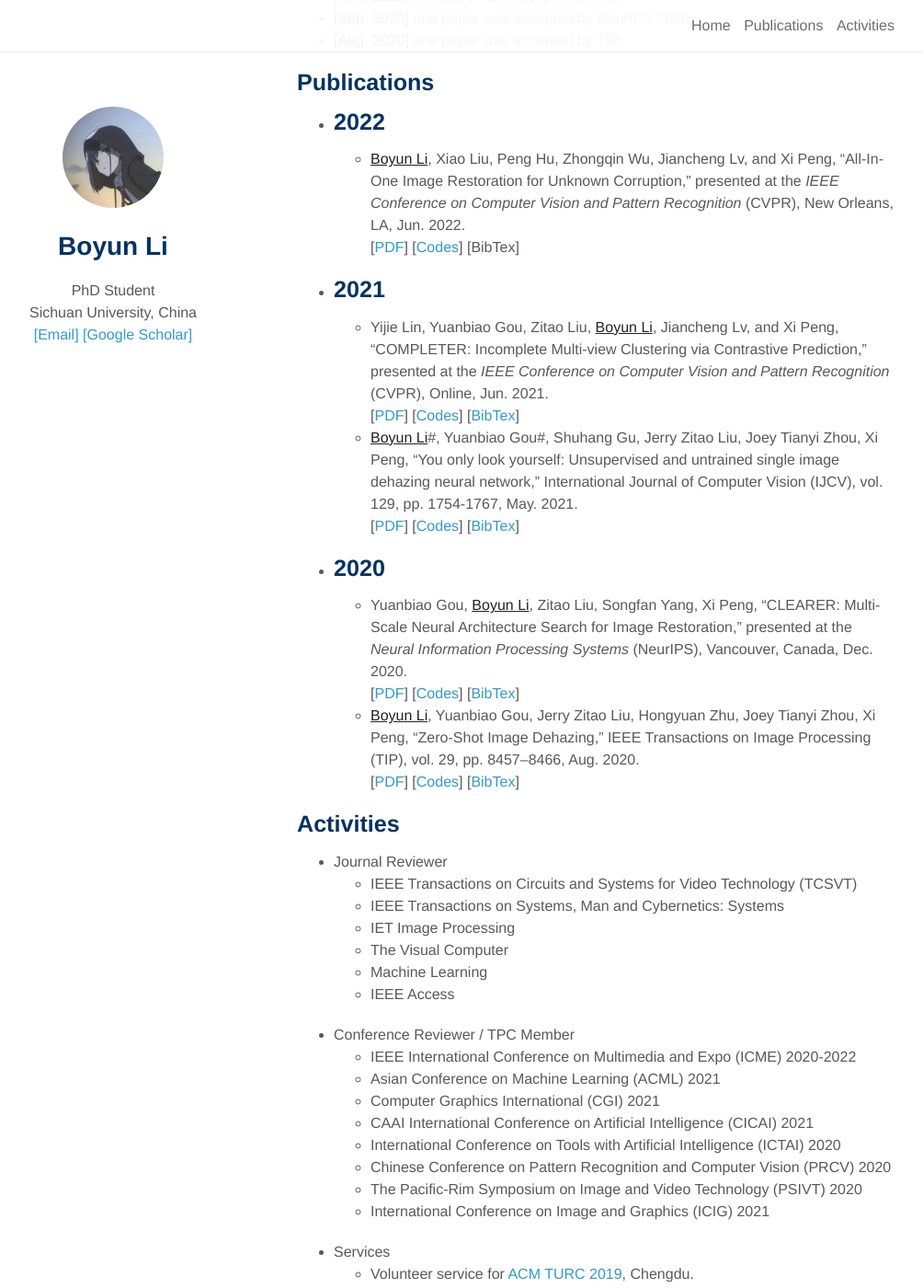
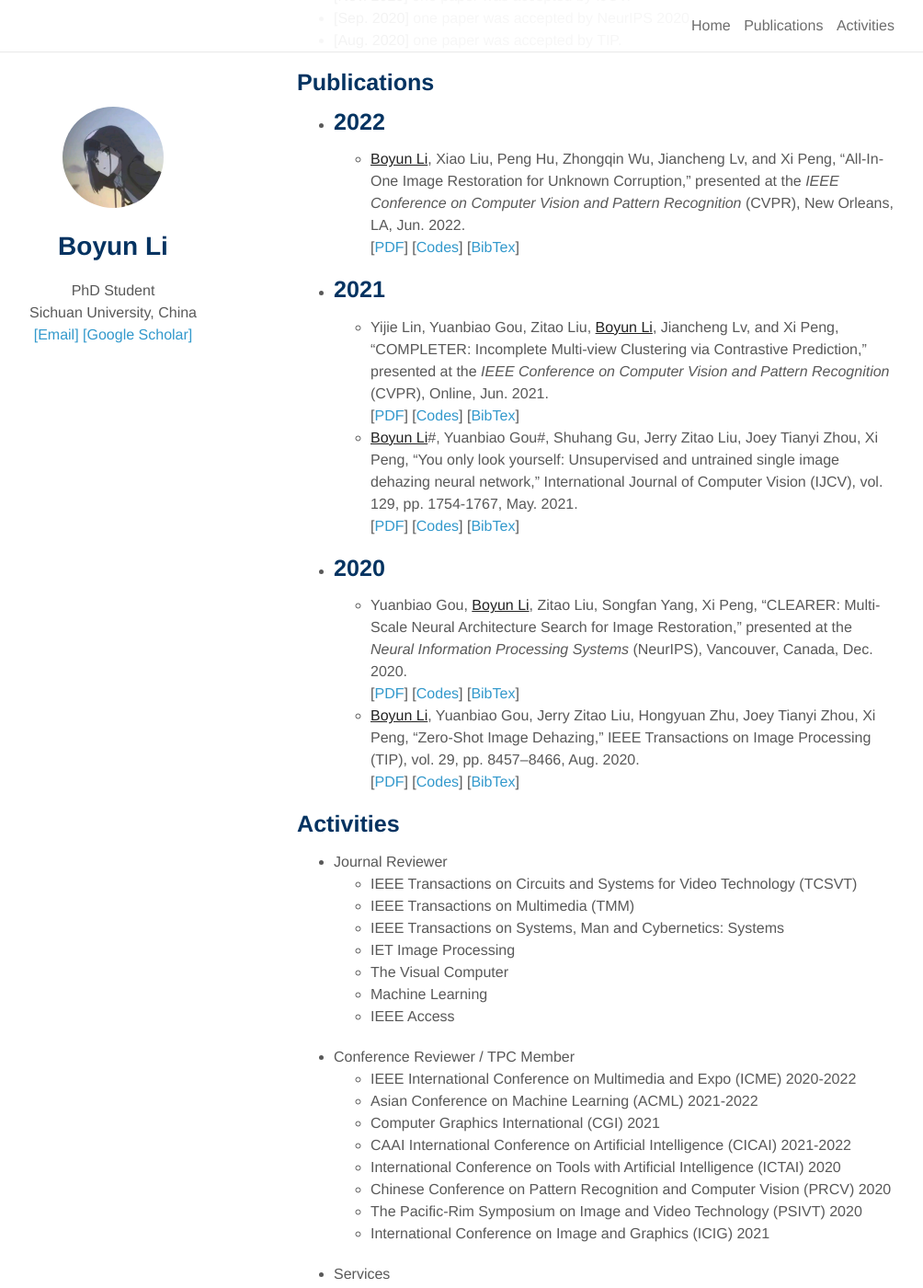
Before and after one commit to liboyun/liboyun.github.io, a Jekyll site: the page built from index.md, in a window 1280 px wide and 1400 px high, scrolled down 518 px. Shown: the whole window at 92% size, without its empty margins (147-1151 px from the left). Built offline with Jekyll 4.4.1, drawn with Linux system fonts in a browser that asks for light colours; nearby versions of some CDN libraries; a style sheet for code colours, icons or effects is not loaded; our own code applies the rules of GitHub Pages for plain Markdown files.

Commit message:
update reviewer information

```diff
--- a/index.md
+++ b/index.md
@@ -26,7 +26,7 @@ His major interests include Computer Vision and Deep Learning. Recently, he main
 
 - ## 2022
 
-  - **<u>Boyun Li</u>**, Xiao Liu, Peng Hu, Zhongqin Wu, Jiancheng Lv, and Xi Peng, “All-In-One Image Restoration for Unknown Corruption,” presented at the *IEEE Conference on Computer Vision and Pattern Recognition* (CVPR), New Orleans, LA, Jun. 2022.<br>[[PDF](http://pengxi.me/wp-content/uploads/2022/03/All-In-One-Image-Restoration-for-Unknown-Corruption.pdf)] [[Codes](https://github.com/XLearning-SCU/2022-CVPR-AirNet)] [BibTex]
+  - **<u>Boyun Li</u>**, Xiao Liu, Peng Hu, Zhongqin Wu, Jiancheng Lv, and Xi Peng, “All-In-One Image Restoration for Unknown Corruption,” presented at the *IEEE Conference on Computer Vision and Pattern Recognition* (CVPR), New Orleans, LA, Jun. 2022.<br>[[PDF](http://pengxi.me/wp-content/uploads/2022/03/All-In-One-Image-Restoration-for-Unknown-Corruption.pdf)] [[Codes](https://github.com/XLearning-SCU/2022-CVPR-AirNet)] [[BibTex](http://pengxi.me/wp-content/uploads/2022/05/All-In-One-Image-Restoration-for-Unknown-Corruption.txt)]
 
 - ## 2021
 
@@ -44,6 +44,7 @@ His major interests include Computer Vision and Deep Learning. Recently, he main
 
 * Journal Reviewer
   * IEEE Transactions on Circuits and Systems for Video Technology (TCSVT)
+  * IEEE Transactions on Multimedia (TMM)
   * IEEE Transactions on Systems, Man and Cybernetics: Systems
   * IET Image Processing
   * The Visual Computer
@@ -52,9 +53,9 @@ His major interests include Computer Vision and Deep Learning. Recently, he main
 
 * Conference Reviewer / TPC Member
   * IEEE International Conference on Multimedia and Expo (ICME) 2020-2022
-  * Asian Conference on Machine Learning (ACML) 2021
+  * Asian Conference on Machine Learning (ACML) 2021-2022
   * Computer Graphics International (CGI) 2021
-  * CAAI International Conference on Artificial Intelligence (CICAI) 2021
+  * CAAI International Conference on Artificial Intelligence (CICAI) 2021-2022
   * International Conference on Tools with Artificial Intelligence (ICTAI) 2020
   * Chinese Conference on Pattern Recognition and Computer Vision (PRCV) 2020
   * The Pacific-Rim Symposium on Image and Video Technology (PSIVT) 2020
```
